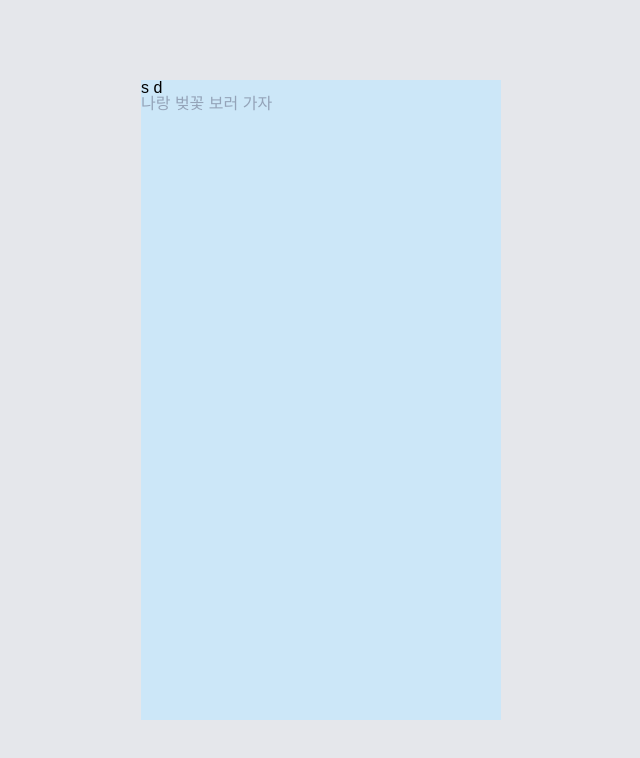
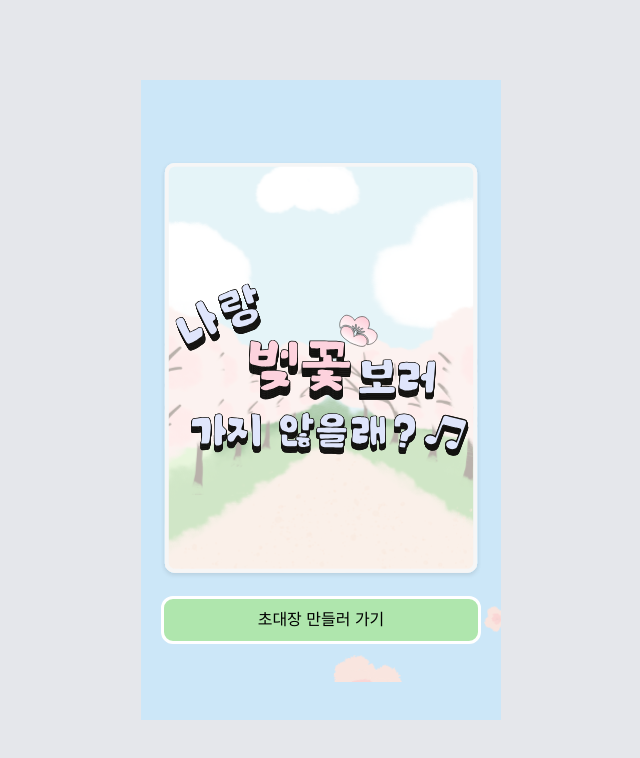
Before and after one commit to seunghoonKang/cherryblossom, a Next.js app: page / in a window 1280 px wide. Shown: the top 758 px of the page, without its empty margins (319-959 px from the left). Built offline with nearby package versions, Linux system fonts and the light colour scheme; a web font is replaced by a local one.

Commit message:
[chore] 디폴트 경로 수정, 이후 경로 수정

```diff
--- a/pages/index.tsx
+++ b/pages/index.tsx
@@ -1,8 +1,9 @@
+import Intro from "./intro";
+
 export default function Home() {
   return (
     <>
-      <div> s d</div>
-      <main className="text-slate-400">나랑 벚꽃 보러 가자</main>
+      <Intro/>
     </>
   );
 }
--- a/pages/intro/index.tsx
+++ b/pages/intro/index.tsx
@@ -9,7 +9,7 @@ import BigFlower from '@/public/intro_flower_lg.svg'
 function Intro() {
   const router = useRouter();
   const movePage = () => {
-    router.push('/');
+    router.push('/creation');
   };
 
   return (
```
